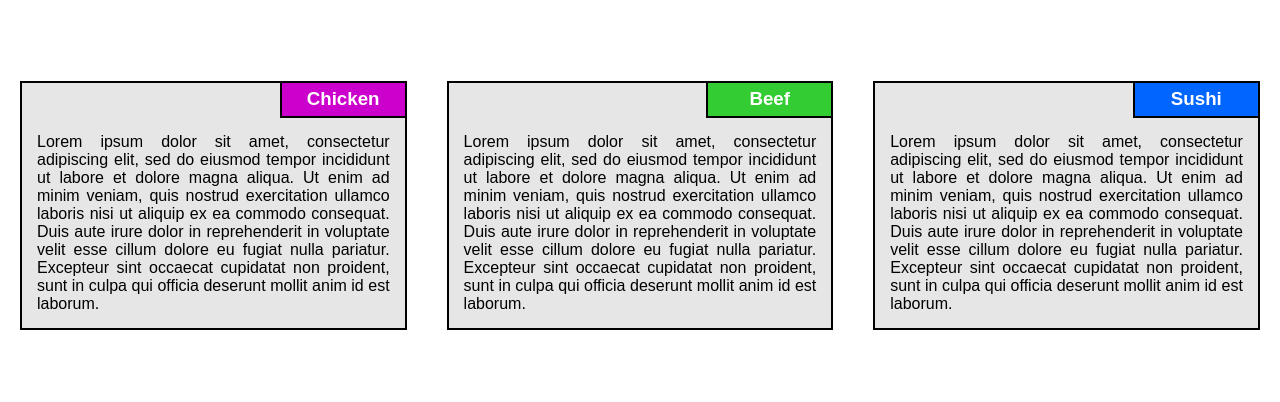
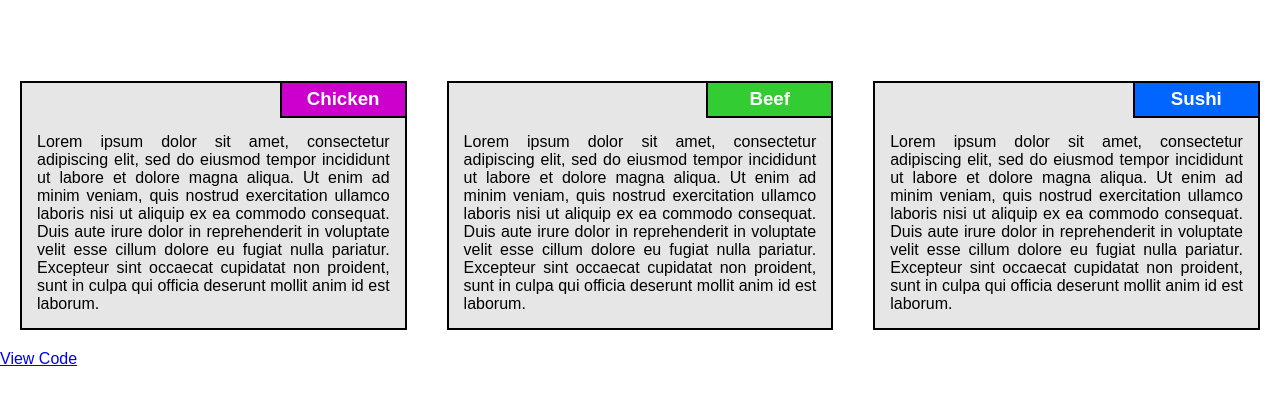
Before and after one commit to Khushi1221/Coursera-JHU-HTML_CSS_JS, a plain HTML site: page Module-2_solution/index.html in a window 1280 px wide. Shown: the part 104-506 px from the top of the page. Drawn offline with Linux system fonts and the light colour scheme.

Commit message:
Update index.html

```diff
--- a/Module-2_solution/index.html
+++ b/Module-2_solution/index.html
@@ -28,5 +28,6 @@
 	 	<p>Lorem ipsum dolor sit amet, consectetur adipiscing elit, sed do eiusmod tempor incididunt ut labore et dolore magna aliqua. Ut enim ad minim veniam, quis nostrud exercitation ullamco laboris nisi ut aliquip ex ea commodo consequat. Duis aute irure dolor in reprehenderit in voluptate velit esse cillum dolore eu fugiat nulla pariatur. Excepteur sint occaecat cupidatat non proident, sunt in culpa qui officia deserunt mollit anim id est laborum.</p>
 	  </div>
 	 </div>
+	 <a href="https://github.com/Khushi1221/Coursera-JHU-HTML_CSS_JS/tree/main/Module-2_solution">View Code</a>
 </body>
 </html>
```
